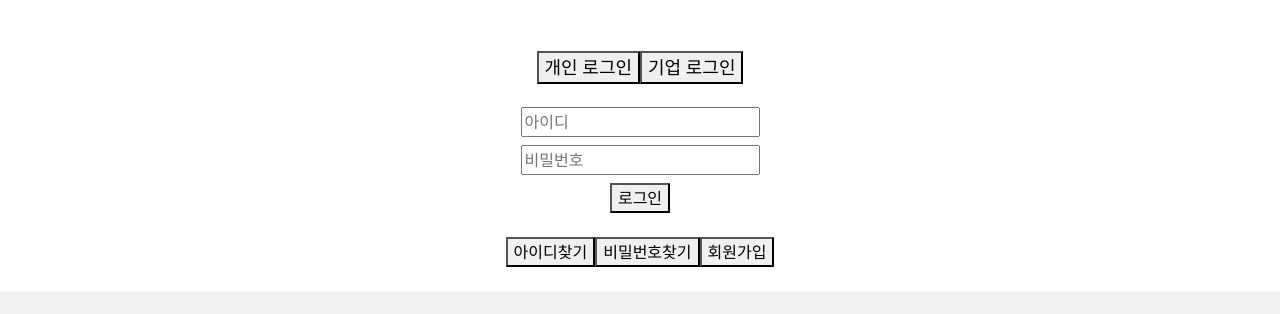
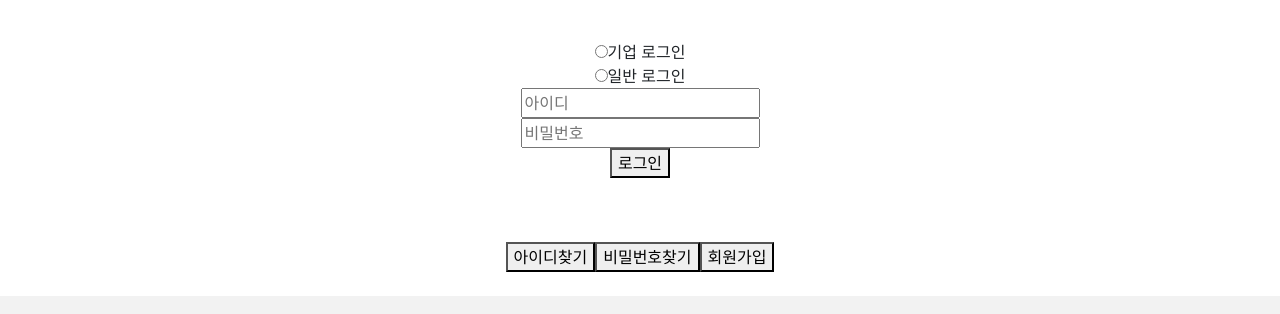
Before and after one commit to kimdonghyeon3/capstone, a React app: page /login in a window 1280 px wide. Shown: the part 139-453 px from the top of the page. Built offline with nearby package versions, Linux system fonts and the light colour scheme.

Commit message:
로그인 변경

```diff
--- a/src/index.js
+++ b/src/index.js
@@ -50,8 +50,6 @@ function App(){
     //         })
     // }
 
-
-
     return(
         <div>
             <Routes>
--- a/src/login.css
+++ b/src/login.css
@@ -52,5 +52,11 @@
     display: flex;
     justify-content: center;
     align-items: center;
+}
 
+.login_form{
+    display:flex;
+    flex-direction:column;
+    align-items : center;
+    margin:1% 1% 5% 1%;
 }
--- a/src/login.js
+++ b/src/login.js
@@ -3,90 +3,60 @@ import {Header} from './laydout/header';
 import {Footer} from './laydout/footer';
 import {BrowserRouter, Routes, Route, Link, useParams} from 'react-router-dom';
 import './login.css';
+import axios from "axios";
 
-function Selectmode(){
-    return(
-        <div className="user_btn"><Link to="/login/"><button className="user_bt"> 개인 로그인</button></Link>
-            <div className="company_btn"><Link to="/login//"><button className="company_bt"> 기업 로그인</button></Link></div>
-        </div>
-    )
-}
+function Login(){
 
-function Loginform(props){
+    const baseUrl = "http://localhost:8080";
 
     const [state, setState] = useState({
-        email: "",
+        userId: "",
         password: "",
+        role:"",
     });
     console.log("렌더링");
     const handleChange = (e) => {
-        const { id, value } = e.target;
-        setState((prevState) => ({
-            ...prevState,
-            [id]: value,
-        }));
+        setState({
+            ...state,
+            [e.target.name]: e.target.value,
+        });
     };
+
+    const handleSubmit = async (e) => {
+        e.preventDefault();
+        console.log(state);
+        await axios
+            .post(baseUrl + "/login", state)
+            .then((response) =>{
+                console.log(response.data);
+            })
+            .catch((error) => {
+                console.log(error);
+            })
+    }
 
     return(
         <div>
-            <dd className="user_id">
-                <input
-                    type="email"
-                    id="email"
-                    placeholder="아이디"
-                    value={state.email}
-                    onChange={handleChange}/>
-            </dd>
+            <Header></Header>
 
-            <dd className="user_pw">
-                <input
-                    type="password"
-                    id="password"
-                    placeholder="비밀번호"
-                    value={state.password}
-                    onChange={handleChange}/>
-            </dd>
-            <div className="login_config"><button className="login_configbt"> 로그인</button></div>
-
-            <div className="gap"></div>
-        </div>
-    )
-}
-
-
-function Findany(){
-    return(
-        <div className="findid"><button className="findid_bt"> 아이디찾기</button>
-            <div className="findpw"><button className="findpw_bt"> 비밀번호찾기</button>
-                <div className="signup"><Link to="/register/main"><button className="signup_bt"> 회원가입</button></Link></div>
-            </div>
-        </div>
-    )
-
-}
-function Login(){
-
-    return(
-
-        <div>
-            <Header></Header>
             <div className="gap"></div>
             <h2><center><strong>문앞에</strong></center></h2>
 
+            <div className="gap"></div>
 
+            <form onSubmit={handleSubmit} className="login_form">
+                <div><input type="radio" name="role" value="Enterprise" onChange={handleChange}></input>기업 로그인</div>
+                <div><input type="radio" name="role" value="Basic" onChange={handleChange}></input>일반 로그인</div>
+                <div><input type="email" name="userId" placeholder="아이디" onChange={handleChange}></input></div>
+                <div><input type="password" name="password" placeholder="비밀번호" onChange={handleChange}></input></div>
+                <div><button type="submit">로그인</button></div>
+            </form>
 
-            <div className="gap"></div>
-            <Routes>
-                <Route path="/" element={<Selectmode/>}/>
-            </Routes>
-
-            <Routes>
-                <Route path="/" element={<Loginform/>}/>
-            </Routes>
-
-            <Routes>
-                <Route path="/" element={<Findany/>}/>
-            </Routes>
+            <div className="findid"><button className="findid_bt"> 아이디찾기</button>
+                <div className="findpw"><button className="findpw_bt"> 비밀번호찾기</button>
+                    <div className="signup"><Link to="/register/main"><button className="signup_bt"> 회원가입</button></Link></div>
+                </div>
+            </div>
 
             <div className="gap"></div>
             <Footer></Footer>
--- a/src/register.js
+++ b/src/register.js
@@ -24,14 +24,14 @@ function Register_user(){
 
     const[enroll_user, setEnroll_user] = useState({
         id:'',
-        role:'USER',
+        role:'Basic',
         userName:'',
         birth:'',
         phoneNumber:'',
         userId:'',
         password:'',
         email:'',
-        userYN:'Y',
+        userYN:'Yes',
     });
 
     //const  {id, role, userName, birth, phoneNumber, userId, password, email, userYN} = temp;
@@ -86,14 +86,14 @@ function Register_company(){
 
     const[enroll_company, setEnroll_company] = useState({
         id:'',
-        role:'COMPANY',
+        role:'Enterprise',
         companyName:'',
         companyNum:'',
         phoneNumber:'',
         companyId:'',
         password:'',
         email:'',
-        userYN:'Y',
+        userYN:'Yes',
     });
 
     //const  {id, role, userName, birth, phoneNumber, userId, password, email, userYN} = temp;
@@ -205,7 +205,6 @@ function Register(){
                 <Route path="/register/company" element={<Register_company/>}></Route>
             </Routes>
 
-
             <Footer></Footer>
         </div>
     )
```
